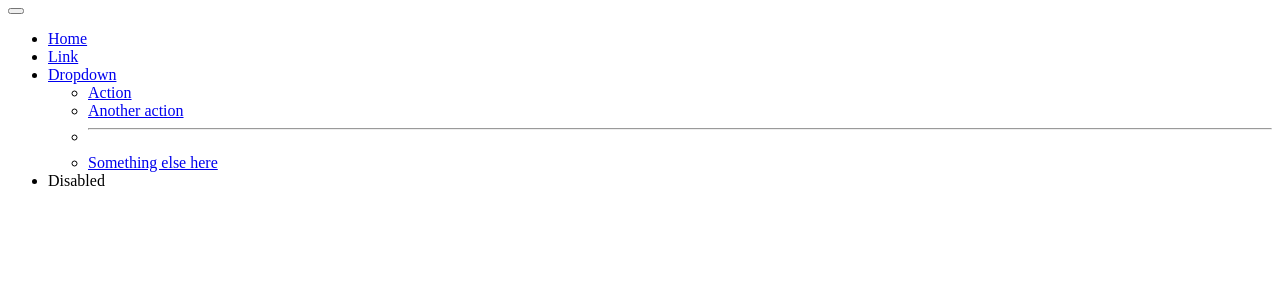
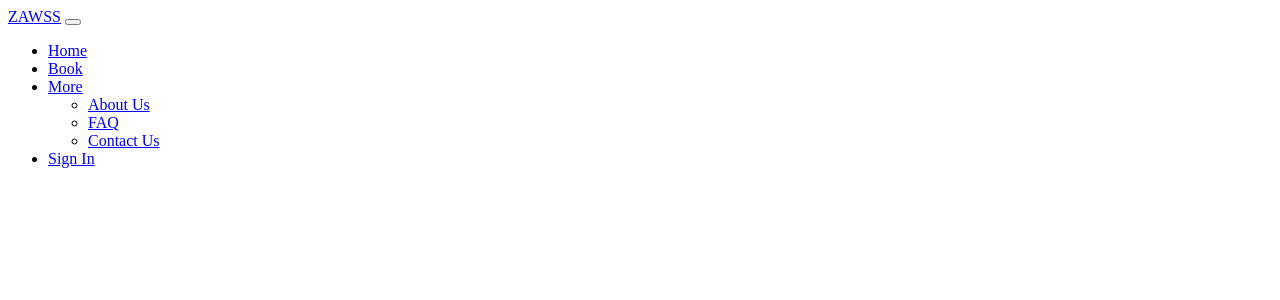
Before and after one commit to DHay10/SysDev_ProjectF22, a PHP site: page /app/views/Includes/userHeader.php in a window 1280 px wide. Shown: the top 300 px of the page. Run offline with PHP 8.4, Linux system fonts and the light colour scheme.

Commit message:
Updated bootstrap & Created Login Page

```diff
--- a/ZAWSS/app/views/Includes/userHeader.php
+++ b/ZAWSS/app/views/Includes/userHeader.php
@@ -1,64 +1,44 @@
-<nav class="navbar navbar-expand-lg navbar-light bg-light">
-  <!-- Container wrapper -->
+<nav class="navbar navbar-dark navbar-expand-lg bg-dark">
+    <!-- Container -->
     <div class="container-fluid">
-    <!-- Toggle button -->
-    <button
-      class="navbar-toggler"
-      type="button"
-      data-mdb-toggle="collapse"
-      data-mdb-target="#navbarRightAlignExample"
-      aria-controls="navbarRightAlignExample"
-      aria-expanded="false"
-      aria-label="Toggle navigation"
-    >
-      <i class="fas fa-bars"></i>
+        <!-- Brand -->
+        <a class="navbar-brand" href="/Main/index">ZAWSS</a>
+        <!-- Collapse Button -->
+        <button class="navbar-toggler" type="button" data-bs-toggle="collapse" data-bs-target="#navbarSupportedContent" aria-controls="navbarSupportedContent" aria-expanded="false" aria-label="Toggle navigation">
+        <span class="navbar-toggler-icon"></span>
         </button>
-
-    <!-- Collapsible wrapper -->
-    <div class="collapse navbar-collapse" id="navbarRightAlignExample">
-      <!-- Left links -->
+        <!-- Nav Items -->
+        <div class="collapse navbar-collapse" id="navbarSupportedContent">
             <ul class="navbar-nav ms-auto mb-2 mb-lg-0">
                 <li class="nav-item">
-          <a class="nav-link active" aria-current="page" href="#">Home</a>
+                <a class="nav-link active" aria-current="page" href="/Main/index">Home</a>
                 </li>
                 <li class="nav-item">
-          <a class="nav-link" href="#">Link</a>
+                <a class="nav-link" href="/User/book">Book</a>
                 </li>
-        <!-- Navbar dropdown -->
                 <li class="nav-item dropdown">
-          <a
-            class="nav-link dropdown-toggle"
-            href="#"
-            id="navbarDropdown"
-            role="button"
-            data-mdb-toggle="dropdown"
-            aria-expanded="false"
-          >
-            Dropdown
+                    <a class="nav-link dropdown-toggle" href="#" role="button" data-bs-toggle="dropdown" aria-expanded="false">
+                        More
                     </a>
-          <!-- Dropdown menu -->
-          <ul class="dropdown-menu" aria-labelledby="navbarDropdown">
-            <li>
-              <a class="dropdown-item" href="#">Action</a>
-            </li>
-            <li>
-              <a class="dropdown-item" href="#">Another action</a>
-            </li>
-            <li><hr class="dropdown-divider" /></li>
-            <li>
-              <a class="dropdown-item" href="#">Something else here</a>
-            </li>
+                    <ul class="dropdown-menu">
+                        <li><a class="dropdown-item" href="/Main/aboutUs">About Us</a></li>
+                        <li><a class="dropdown-item" href="/Main/faq">FAQ</a></li>
+                        <li><a class="dropdown-item" href="/Main/contactUs">Contact Us</a></li>
                     </ul>
                 </li>
+                <?php if(isset($_SESSION['user_id'])) { ?>
                 <li class="nav-item">
-          <a class="nav-link disabled"
-            >Disabled</a
-          >
+                    <a class="nav-link" href="/User/profile">Profile</a>
                 </li>
+                <li class="nav-item">
+                    <a class="nav-link" href="/User/logout">Log Out</a>
+                </li>
+                <?php } else { ?>
+                <li class="nav-item">
+                    <a class="nav-link" href="/User/login">Sign In</a>
+                </li>
+                <?php } ?>
             </ul>
-      <!-- Left links -->
         </div>
-    <!-- Collapsible wrapper -->
     </div>
-  <!-- Container wrapper -->
 </nav>
```
Also changed, not shown: ZAWSS/app/views/Main/faq.php (+8 -9 lines), ZAWSS/app/views/Main/index.php (+8 -4 lines), ZAWSS/app/views/User/login.php (+53 -0 lines). Lines whose indentation alone changed are shown as unchanged.
